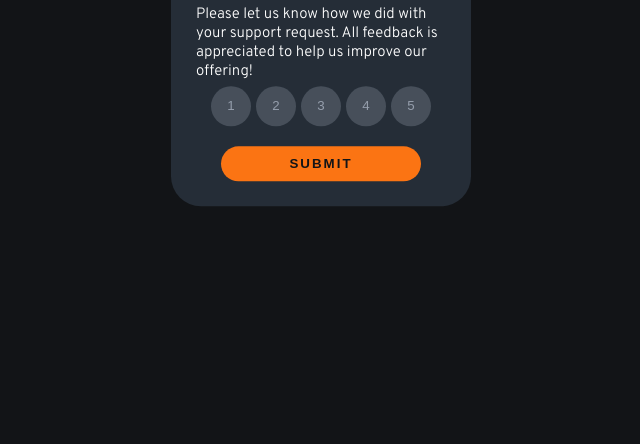
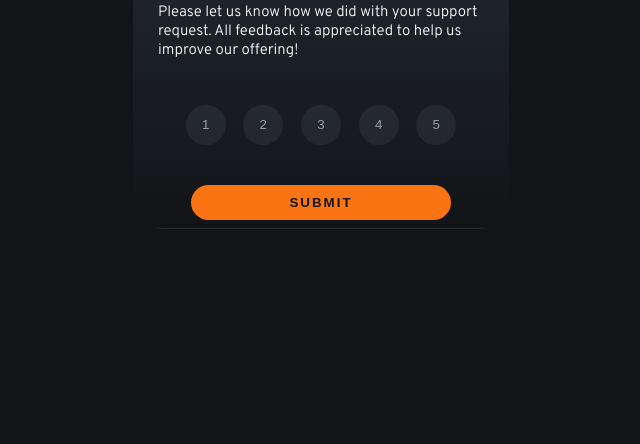
Before and after one commit to StudentMDC/challenge02, a plain HTML site: page index.html in a window 1280 px wide. Shown: the part 356-800 px from the top of the page, without its empty margins (319-959 px from the left). Drawn offline with Linux system fonts and the light colour scheme.

Commit message:
modified the width and height :)

```diff
--- a/style.css
+++ b/style.css
@@ -25,7 +25,7 @@ svg {
   bottom: -10px;
   right: -10px;
   background-color: hsl(217, 12%, 63%);
-  opacity: 0.3;
+  opacity: 0.1;
   border-radius: 50%;
   z-index: -1;
 }
@@ -38,10 +38,10 @@ svg {
   top: 50%;
   left: 50%;
   transform: translate(-50%,-50%);
-  background-color: hsl(213, 19%, 18%);
+  background: linear-gradient(hsl(213, 19%, 18%),hsl(216, 12%, 8%) 99.5%,hsl(213, 19%, 18%));
   border-radius: 30px;
-  width: 300px;
-  height: fit-content;
+  width: 376px;
+  height: 370px;
   padding: 25px;
 }
 input {
@@ -57,6 +57,7 @@ input {
 }
 input:hover {
   color: hsl(216, 12%, 8%);
+  cursor: pointer;
 }
 button {
   outline: none;
```
Also changed, not shown: index.html (+4 -0 lines), design/desktop-2design.jpg (renamed from design/desktop-design.jpg).
